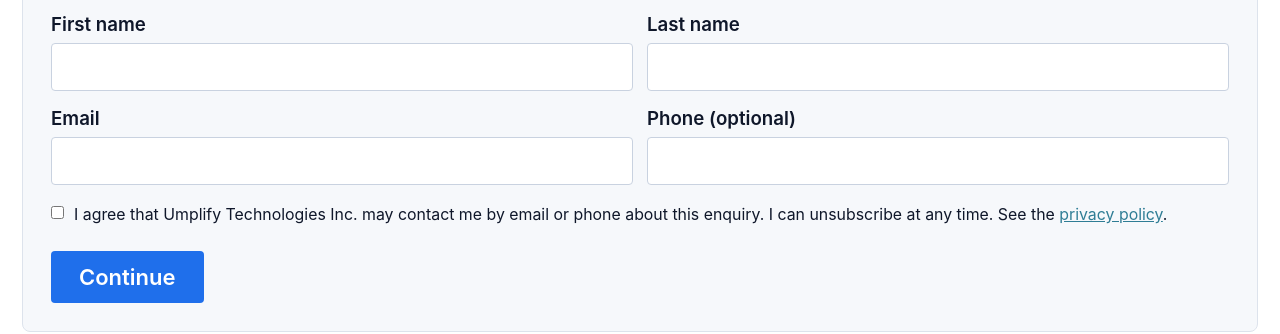
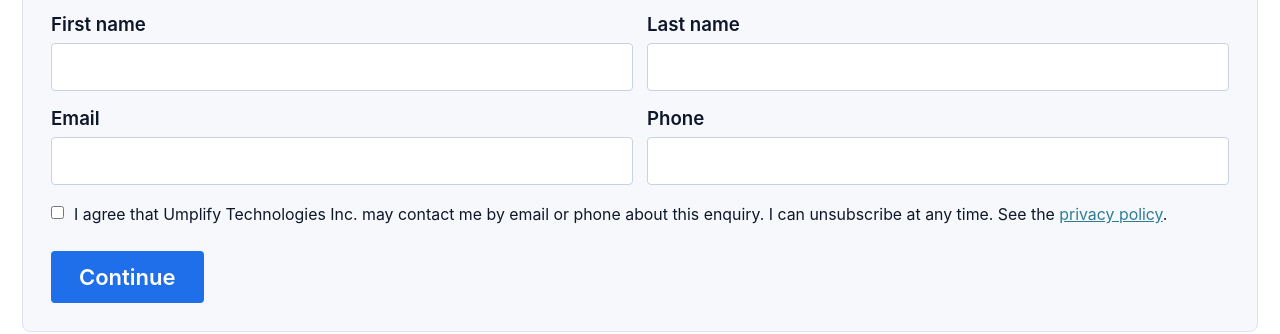
Before and after one commit to Umplify/umplify, a Jekyll site: the page built from _pages/ai-for-small-business.md, in a window 1280 px wide and 900 px high, scrolled down 2794 px. Shown: the part 153-487 px from the top of the window. Built offline with Jekyll 4.4.1, drawn with Linux system fonts in a browser that asks for light colours; cached includes are drawn as plain includes.

Commit message:
Require a phone number on the lead form
Drops "(optional)" from the label, marks the input required, and adds an
inline check before the network call so a visitor sees a hint rather than a
422 after the round trip. The server enforces the same rule independently.

Co-Authored-By: Claude Opus 5 (1M context) <noreply@anthropic.com>
Claude-Session: https://claude.ai/code/session_01Vs5LA7E6JveD3y3BPBNLFA

```diff
--- a/_includes/smb-lead-form.html
+++ b/_includes/smb-lead-form.html
@@ -95,8 +95,8 @@
         <input type="email" id="smb-email" name="email" maxlength="200" required>
       </div>
       <div>
-        <label for="smb-phone">Phone (optional)</label>
-        <input type="tel" id="smb-phone" name="phone" maxlength="200">
+        <label for="smb-phone">Phone</label>
+        <input type="tel" id="smb-phone" name="phone" maxlength="200" required>
       </div>
     </div>
 
```
Also changed, not shown: other parts of _includes/smb-lead-form.html (+1 -0 lines).
